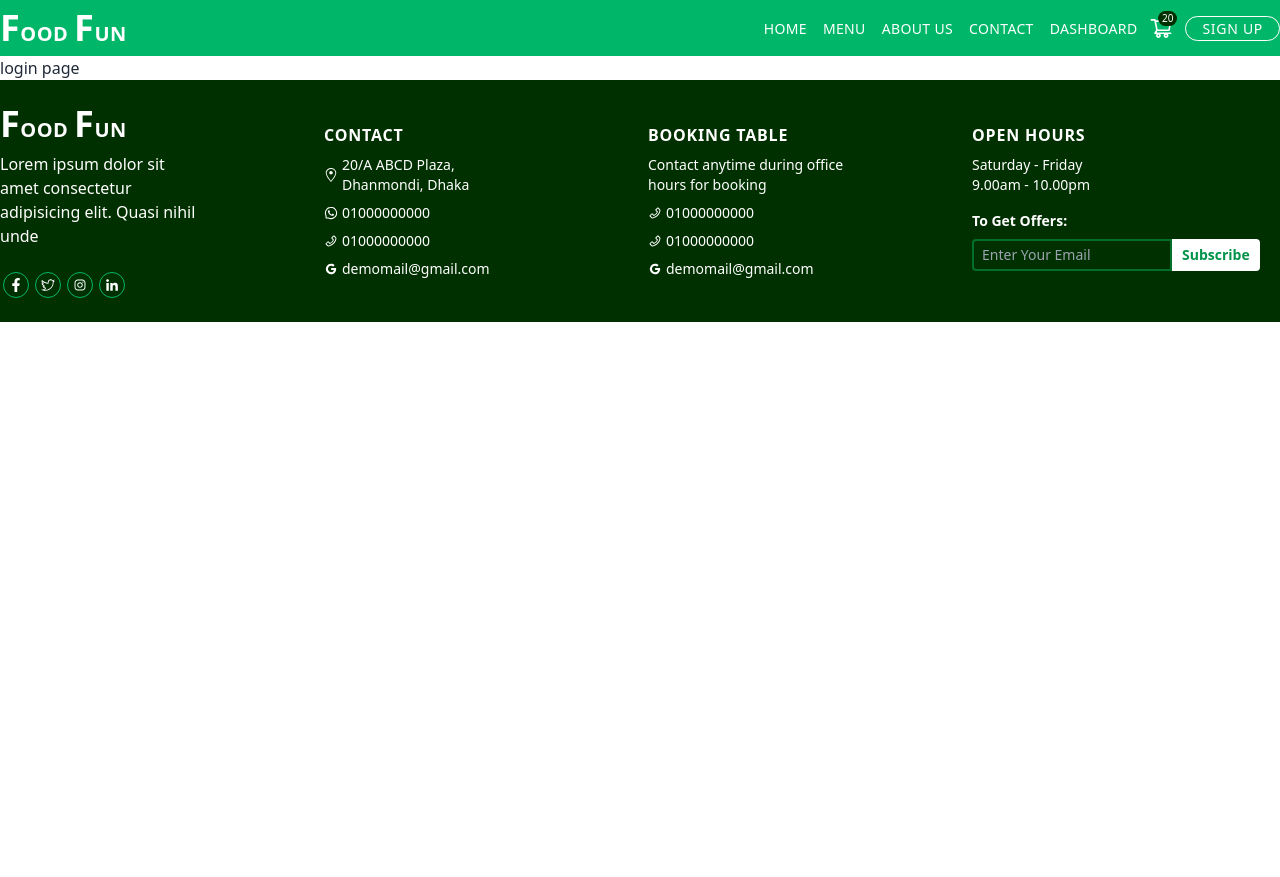
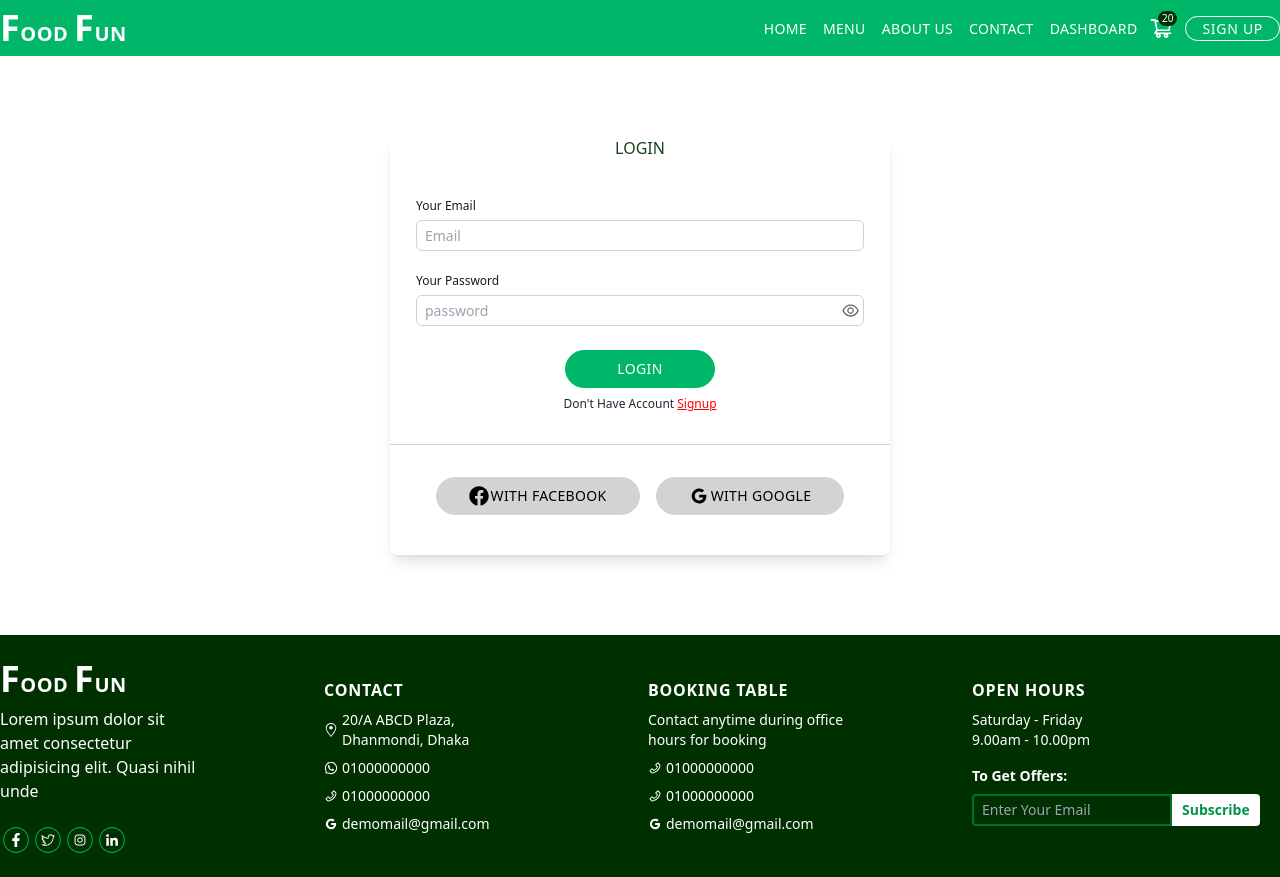
Before and after one commit to samsuzzaman1998/1.Restaurant-Website-Frontend, a React (Create React App) app: page /login in a window 1280 px wide. Before the commit the page ends 800 px from the top, so only its background shows below. Built offline with nearby package versions, Linux system fonts and the light colour scheme.

Commit message:
add login page with validation

```diff
--- a/src/pages/LoginPage.js
+++ b/src/pages/LoginPage.js
@@ -1,7 +1,149 @@
-import React from "react";
+import React, { useState } from "react";
+import {
+    AiOutlineEye,
+    AiOutlineEyeInvisible,
+    AiOutlineGoogle,
+} from "react-icons/ai";
+import { FaFacebook } from "react-icons/fa";
+import { Link } from "react-router-dom";
+import { useForm } from "react-hook-form";
+import { toast } from "react-toastify";
 
 const LoginPage = () => {
-    return <div>login page</div>;
+    const [showPassword, setShowPassword] = useState(false);
+    const {
+        register,
+        handleSubmit,
+        formState: { errors },
+    } = useForm();
+
+    const onSubmit = (data) => {
+        const { email, password } = data;
+
+        console.log(data);
+        //{email: 'demo@gmail.com', password: 'asdghjkvA@1'}
+    };
+
+    return (
+        <section className="w-full max-w-[500px] mx-auto my-10 lg:my-20 pb-6 lg:pb-6 rounded-lg shadow-lg hover:shadow-xl ">
+            <h3 className="text-center uppercase font-medium text-green-500 opacity-90 mb-6 lg:mb-8 ">
+                login
+            </h3>
+            <div className="divide-y divide-double divide-gray">
+                <form className="px-4 mb-8" onSubmit={handleSubmit(onSubmit)}>
+                    <div className="w-full max-w-md mx-auto mt-4">
+                        <label
+                            htmlFor="email"
+                            className="capitalize text-xs  text-black opacity-90"
+                        >
+                            your email
+                        </label>
+                        <input
+                            type="text"
+                            placeholder="email"
+                            id="email"
+                            className="w-full px-2 py-1 text-green-500 capitalize border border-gray rounded-md outline-none focus:border-green-100 transition-all duration-200 text-[14px] mt-1"
+                            {...register("email", {
+                                required: "email is required",
+                                pattern: {
+                                    value: /^[^\s@]+@[^\s@]+\.[^\s@]+$/,
+                                    message: "enter a valid gmail",
+                                },
+                            })}
+                        />
+                        {errors.email && (
+                            <p className="text-xs mt-[2px] text-red opacity-90 tracking-wide capitalize">
+                                {errors.email?.message}
+                            </p>
+                        )}
+                    </div>
+                    <div className="w-full max-w-md mx-auto mt-4">
+                        <label
+                            htmlFor="password"
+                            className="capitalize text-xs  text-black opacity-90"
+                        >
+                            your password
+                        </label>
+
+                        <div className="relative">
+                            <input
+                                type={showPassword ? "text" : "password"}
+                                placeholder="password"
+                                id="password"
+                                className="w-full px-2 py-1 text-green-500 border border-gray rounded-md outline-none focus:border-green-100 transition-all duration-200 text-[14px] mt-1 "
+                                {...register("password", {
+                                    required: "password is required",
+                                    minLength: {
+                                        value: 8,
+                                        message:
+                                            "password at least 8 characters",
+                                    },
+                                    pattern: {
+                                        value: /^(?=.*[A-Z])(?=.*\d)(?=.*\W)[a-zA-Z\d\W]{8,}$/,
+                                        message:
+                                            "password must contains a uppercase letter, a digit, a special character",
+                                    },
+                                })}
+                            />
+                            {showPassword ? (
+                                <AiOutlineEyeInvisible
+                                    className="absolute top-[10px] right-[4px] text-black opacity-60 z-10"
+                                    size="1.2rem"
+                                    onClick={() =>
+                                        setShowPassword(!showPassword)
+                                    }
+                                />
+                            ) : (
+                                <AiOutlineEye
+                                    className="absolute top-[10px] right-[4px] text-black opacity-60 z-10"
+                                    size="1.2rem"
+                                    onClick={() =>
+                                        setShowPassword(!showPassword)
+                                    }
+                                />
+                            )}
+                        </div>
+                        {errors.password && (
+                            <p className="text-xs mt-[2px] text-red opacity-90 tracking-wide capitalize">
+                                {errors.password?.message}
+                            </p>
+                        )}
+                    </div>
+                    <div className="flex justify-center mt-6">
+                        <button
+                            className="bg-green-100 border border-green-100 text-white w-full max-w-[150px] rounded-3xl py-2 text-xs sm:text-sm uppercase tracking-wide font-medium transition-all duration-200 hover:bg-green-200"
+                            type="submit"
+                        >
+                            login
+                        </button>
+                    </div>
+                    <p className="text-center text-xs capitalize mt-2">
+                        don't have account{" "}
+                        <Link
+                            to="/signup"
+                            className="text-red underline hover:text-green-100"
+                        >
+                            signup
+                        </Link>
+                    </p>
+                </form>
+
+                <div className="flex flex-col-reverse sm:flex-row justify-center items-center mb-4 gap-y-3 sm:gap-y-0 sm:gap-x-4 pt-8 px-4">
+                    <button
+                        className="bg-gray border border-gray text-black px-4 xs:px-8 rounded-3xl py-2 text-xs sm:text-sm uppercase tracking-wide font-medium transition-all duration-200 hover:bg-green-200 hover:text-white flex  items-center"
+                        type="submit"
+                    >
+                        <FaFacebook className="text-lg xs:text-xl font-medium mr-[2px]" />
+                        <span className="">with facebook</span>
+                    </button>
+                    <button className="bg-gray border border-gray text-black px-4 xs:px-8 rounded-3xl py-2 text-xs sm:text-sm uppercase tracking-wide font-medium transition-all duration-200 hover:bg-green-200 hover:text-white flex  items-center">
+                        <AiOutlineGoogle className=" text-lg xs:text-xl font-medium mr-[2px]" />
+                        <span className=""> with google</span>
+                    </button>
+                </div>
+            </div>
+        </section>
+    );
 };
 
 export default LoginPage;
```
